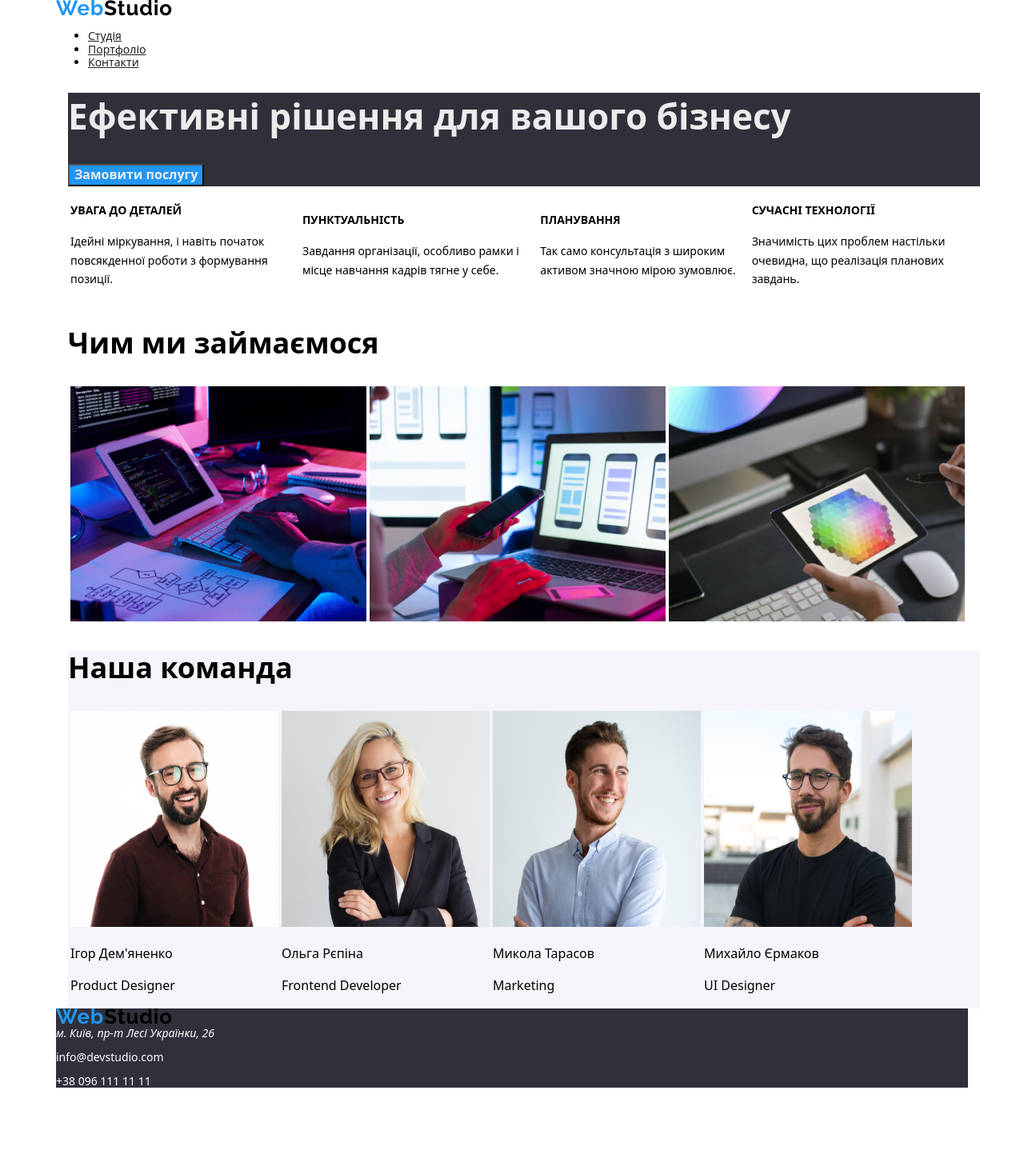
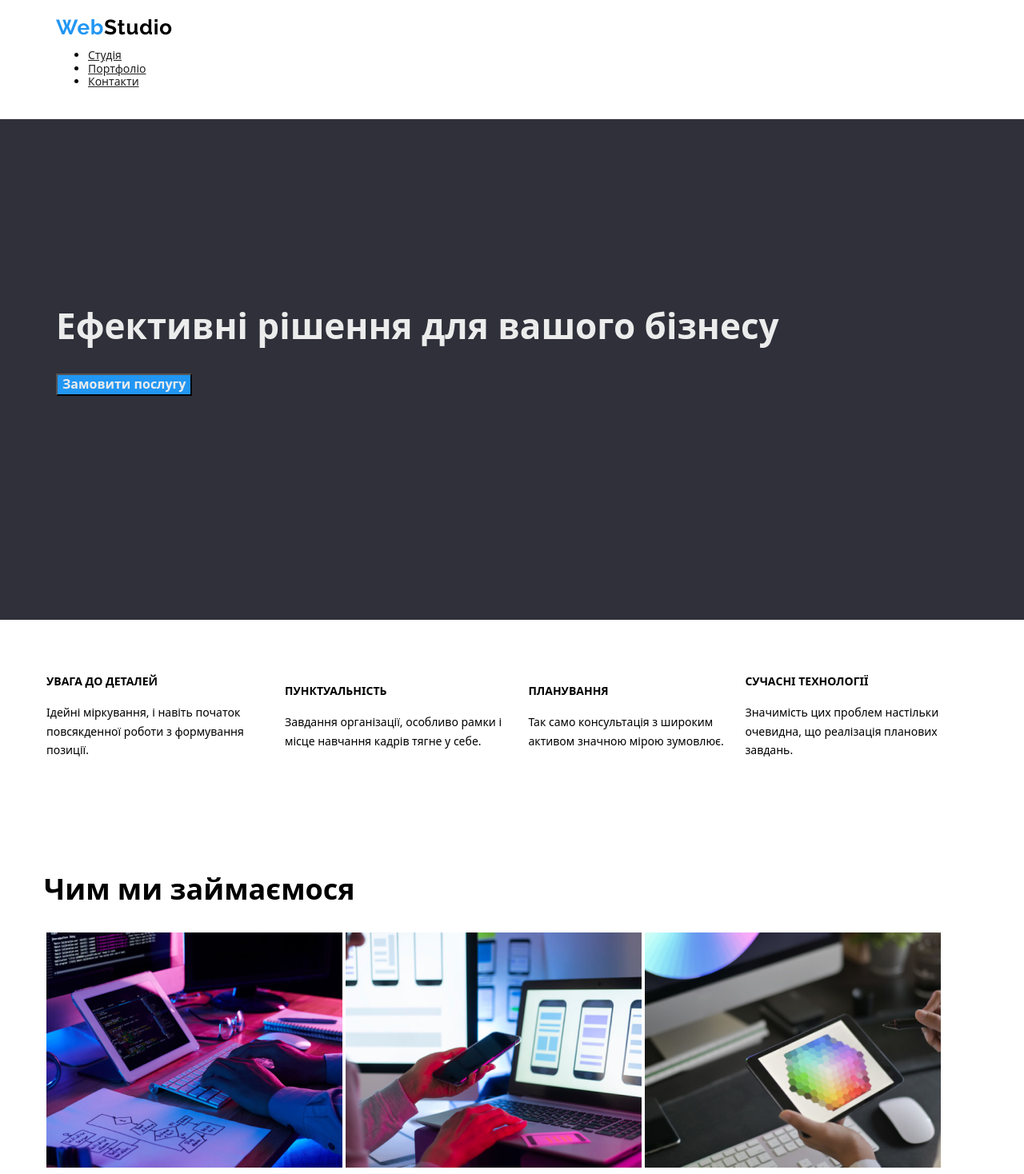
Before and after one commit to VZyatyugina/webstudio, a plain HTML site: page index.html in a window 1280 px wide. Shown: the top 1468 px of the page at 80% size. Before the commit the page ends 1374 px from the top, so only its background shows below. Drawn offline with nearby package versions, Linux system fonts and the light colour scheme.

Commit message:
optade
sum

```diff
--- a/index.html
+++ b/index.html
@@ -10,8 +10,9 @@
     <link rel="stylesheet" href="style.css">
     <link rel="stylesheet" href="https://cdnjs.cloudflare.com/ajax/libs/modern-normalize/1.0.0/modern-normalize.min.css">
 </head>
-<body class="container">
+<body>
     <header class="header">
+        <div class="container">
         <img class="header-img" src="./images/WebStudio.png" alt="WebStudio">
         <nav class="header-nav">
             <ul class="header-list">
@@ -26,14 +27,16 @@
                 </li>
             </ul>
         </nav>
+    </div>
     </header>
     <main class="main">
+            <div class="header-block">
                 <div class="container">
-            <div class="header-block">
                 <h1 class="header-block__h1">Ефективні рішення для вашого бізнесу</h1>
                 <button class="header-block__button">Замовити послугу</button>
             </div>
-            <table class="table benefits-table">
+            </div>
+            <table class="table benefits-table container">
                 <tr class="table-tr">
                     <td class="table-td">
                         <h4 class="benefits-table__h4">УВАГА ДО ДЕТАЛЕЙ</h4>
@@ -53,7 +56,7 @@
                     </td>
                 </tr>
             </table>
-            <div class="services-block">
+            <div class="services-block container">
                 <h2 class="services-block__h2">Чим ми займаємося</h2>
                 <table class="table services-block-table">
                     <tr class="table-tr">
@@ -70,6 +73,7 @@
                 </table>
             </div>
            <div class="team-block">
+            <div class="container">
             <h2 class="team-block__h2">Наша команда</h2>
             <table class="table team-block-table">
                 <tr class="table-tr">
@@ -99,10 +103,12 @@
         </div>
     </main>
     <footer class="footer">
+        <div class="container">
         <img class="footer-img" src="./images/WebStudio.png" alt="WebStudio">
         <address class="footer-address">м. Київ, пр-т Лесі Українки, 26</address>
         <p class="footer-p">info@devstudio.com</p>
         <p class="footer-p">+38 096 111 11 11</p>
+    </div>
     </footer>
 </body>
 </html>
--- a/style.css
+++ b/style.css
@@ -10,9 +10,9 @@
     --grey2:#F5F4FA;
 }
 .container {
-    width: 1170px;
-    margin: 0px auto;
-    padding: 0 15px;
+max-width:1170px;
+padding:0 15px;
+margin:0 auto;
 }
 html{
     font-family: "Roboto";
@@ -21,6 +21,7 @@ html{
     font-weight: 500;
     font-size: 14px;
     line-height: 1.17;
+    padding: 24px 0;
 }
 .header-list__item-link {
     color: var(--black2);
@@ -30,12 +31,14 @@ html{
 }
 .header-block {
     background-color: var(--black3);
+    padding: 200px 0 280px 0;
 }
 .header-block__h1 {
     color: var(--white);
     font-weight: 900;
     font-size: 44px;
     line-height: 1.36;
+
 }
 .header-block__button {
     background-color: var(--blue);
@@ -43,6 +46,10 @@ html{
     font-weight: 700;
     font-size: 16px;
     line-height: 1.36;
+
+}
+.benefits-table {
+    padding: 47px 0;
 }
 .benefits-table__h4 {
     font-weight: 700;
@@ -54,10 +61,16 @@ html{
     font-size: 14px;
     line-height: 1.71;
 }
+.services-block {
+    padding: 47px 0 94px 0;
+}
 .services-block__h2 {
     font-weight: 700;
     font-size: 36px;
     line-height: 1.17;
+}
+.team-block {
+    padding: 94px 0;
 }
 .team-block__h2 {
     font-weight: 700;
@@ -82,4 +95,5 @@ footer {
     font-weight: 400;
     color: var(--white2);
     font-size: 14px;
+    padding: 60px 0;
 }
```
Lines whose indentation alone changed are shown as unchanged.
